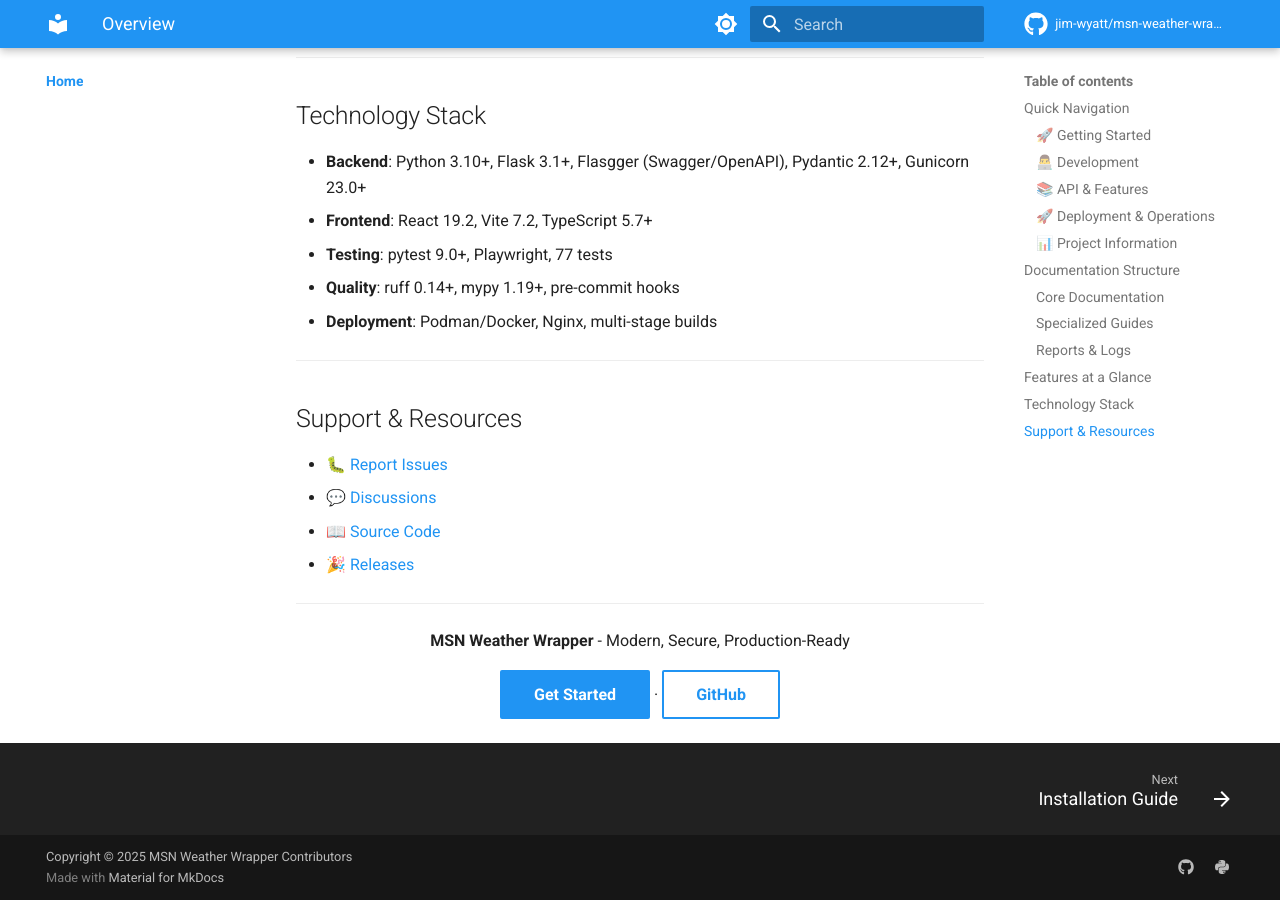
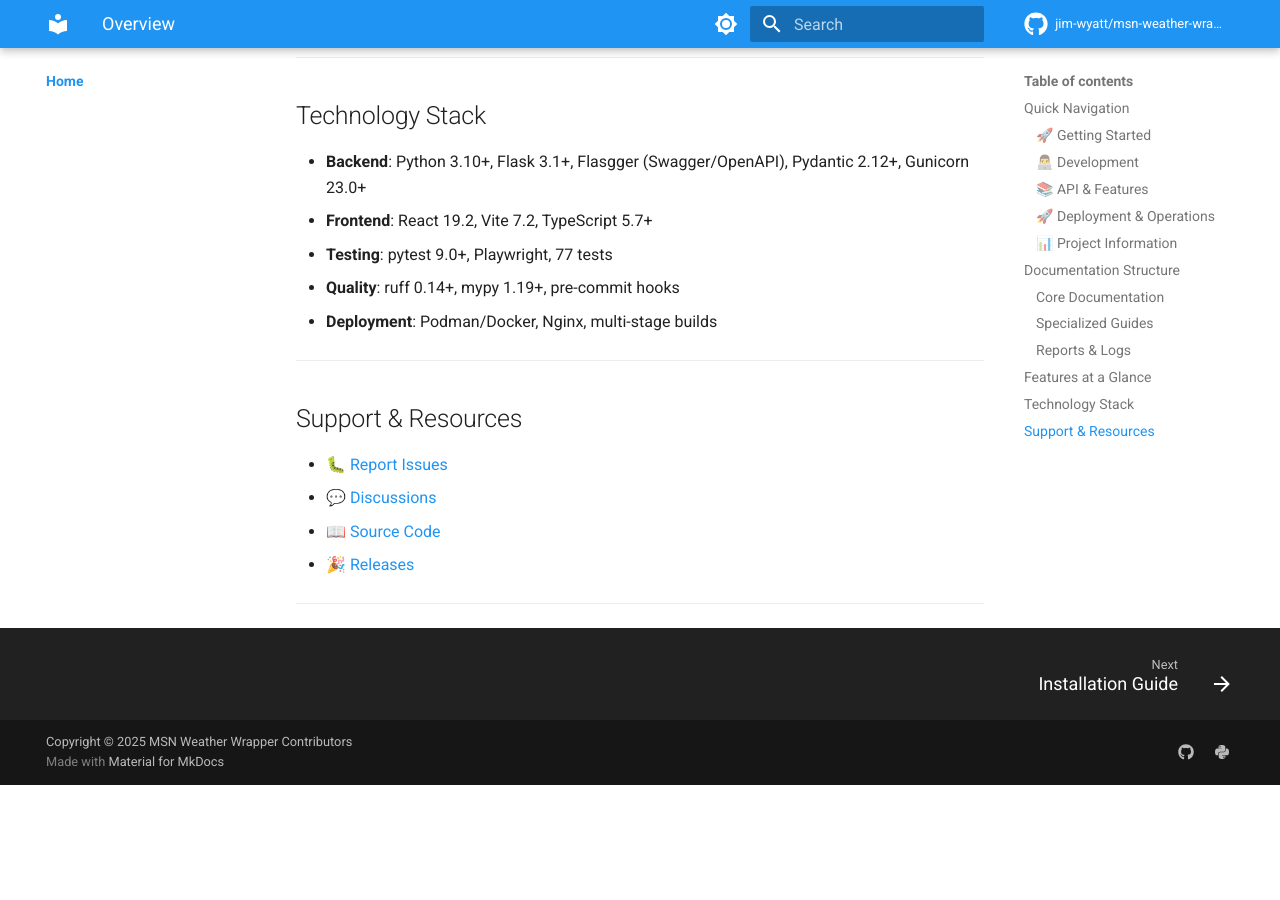
Before and after one commit to jim-wyatt/msn-weather-wrapper, an MkDocs documentation site: the page built from docs/index.md, in a window 1280 px wide and 900 px high, scrolled down 2732 px. Built offline with MkDocs 1.6.1 and Material for MkDocs 9.7.7, drawn with Linux system fonts in a browser that asks for light colours; comment, search, counter and statistics services are not loaded; the version menu is left out; after the commit the page ends 3517 px from its top, so only the background shows below that.

Commit message:
docs: remove centered footer section from homepage
Simplified homepage by removing redundant footer section

```diff
--- a/docs/index.md
+++ b/docs/index.md
@@ -97,11 +97,3 @@ Modern Python wrapper for MSN Weather with Flask API, React frontend, and produc
 - 🎉 [Releases](https://github.com/jim-wyatt/msn-weather-wrapper/releases)
 
 ---
-
-<div align="center" markdown="1">
-
-**MSN Weather Wrapper** - Modern, Secure, Production-Ready
-
-[Get Started](DEVELOPMENT.md#quick-start){ .md-button .md-button--primary } · [GitHub](https://github.com/jim-wyatt/msn-weather-wrapper){ .md-button }
-
-</div>
```
